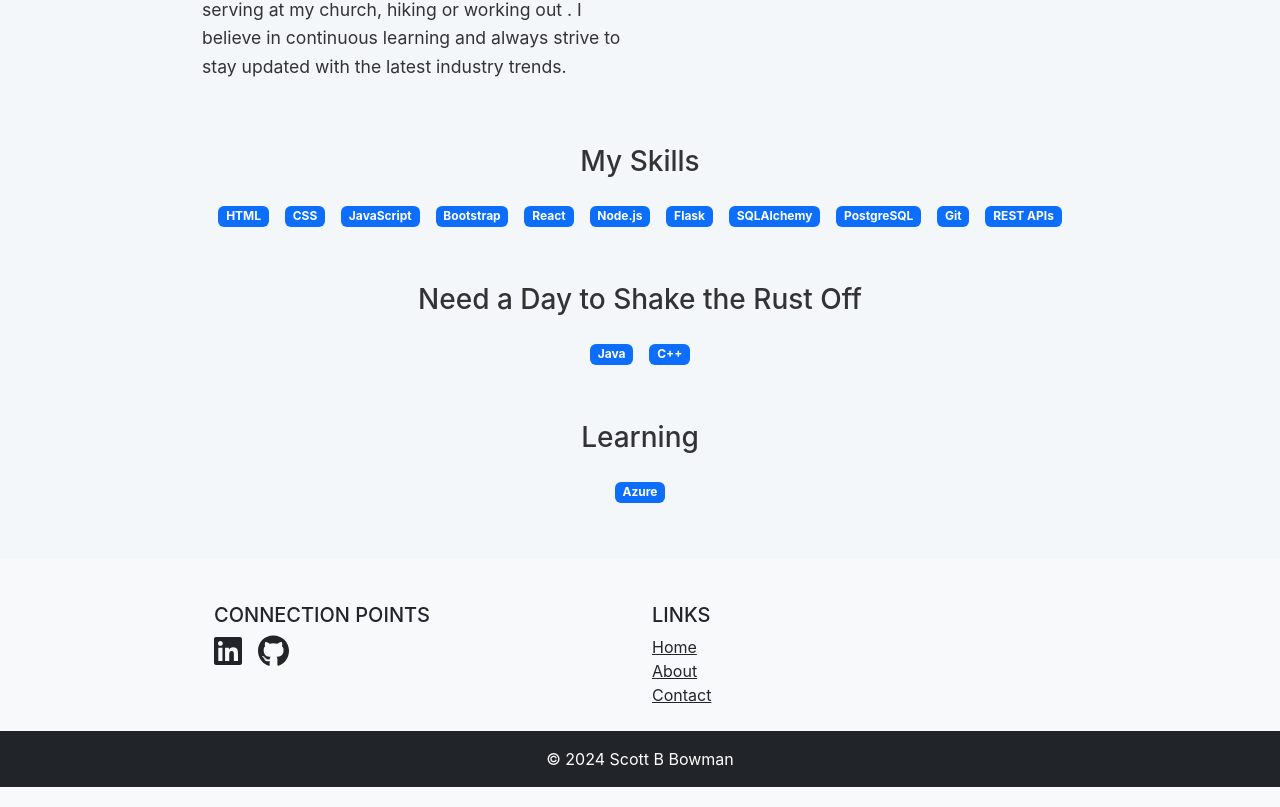
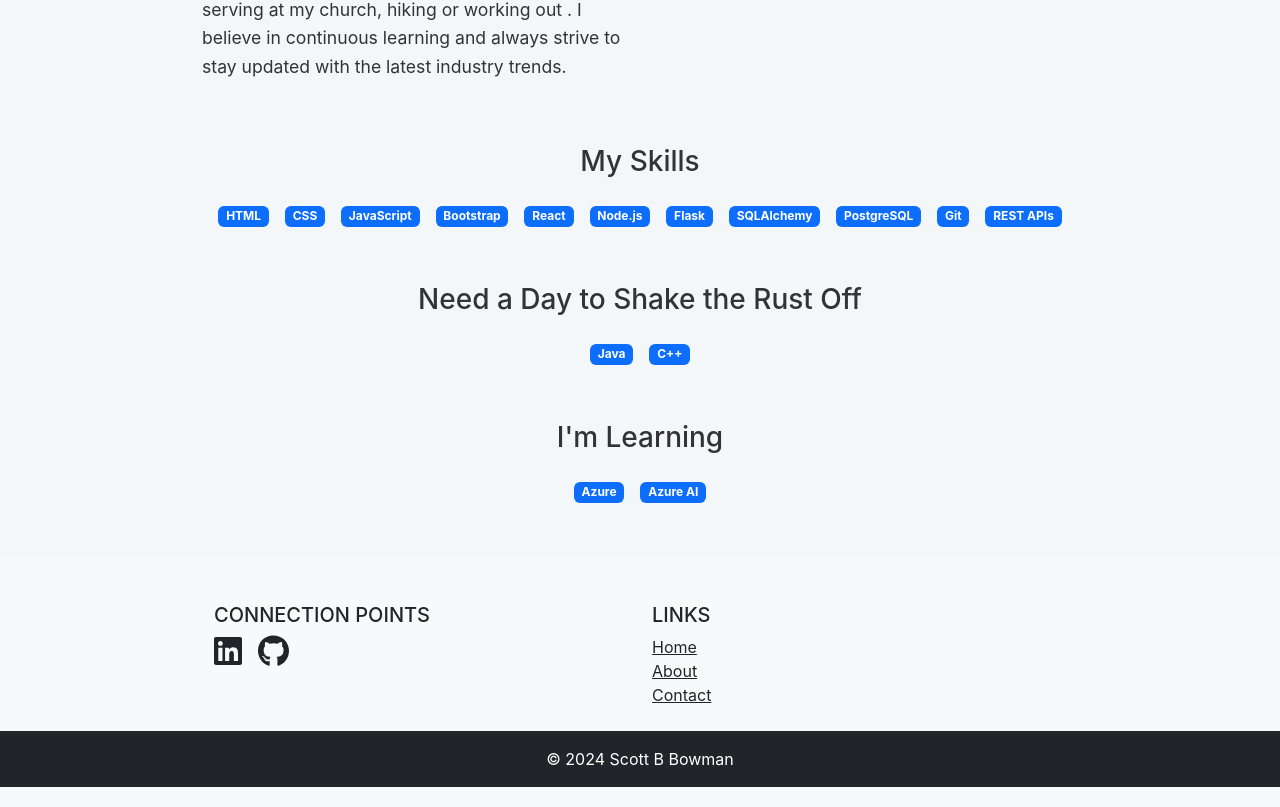
Before and after one commit to Arcarius41/my-vibrant-website, a React (Create React App) app: page /about in a window 1280 px wide. Shown: the part 566-1373 px from the top of the page. Built offline with nearby package versions, Linux system fonts and the light colour scheme.

Commit message:
finished adding I'm Learning section, add softskills and story section next

```diff
--- a/src/About.js
+++ b/src/About.js
@@ -1,7 +1,7 @@
 // src/About.js
-import React from 'react';
-import 'bootstrap/dist/css/bootstrap.min.css';
-import './About.css';
+import React from "react";
+import "bootstrap/dist/css/bootstrap.min.css";
+import "./About.css";
 
 function About() {
   return (
@@ -10,10 +10,10 @@ function About() {
         <div className="col-md-6">
           <h2 className="text-center">Scott B Bowman</h2>
           <p>
-            Hello! I'm a passionate web developer with a strong
-            background in front-end and back-end technologies. My journey into
-            full-stack development started when I was introduced to HTML and,
-            and I've been hooked ever since.
+            Hello! I'm a passionate web developer with a strong background in
+            front-end and back-end technologies. My journey into full-stack
+            development started when I was introduced to HTML and, and I've been
+            hooked ever since.
           </p>
           <p>
             Over the years, I've honed my skills in various technologies,
@@ -22,8 +22,11 @@ function About() {
             experience.
           </p>
           <p>
-            When I'm not coding, you can find me playing hide-n-seek with my 5 year old daughter, building pc's, playing fantasy crpg's on my computer, serving at my church, hiking or working out . I believe in continuous learning and always strive to
-            stay updated with the latest industry trends.
+            When I'm not coding, you can find me playing hide-n-seek with my 5
+            year old daughter, building pc's, playing fantasy crpg's on my
+            computer, serving at my church, hiking or working out . I believe in
+            continuous learning and always strive to stay updated with the
+            latest industry trends.
           </p>
         </div>
         <div className="col-md-6 text-center">
@@ -86,13 +89,26 @@ function About() {
           </div>
           <div className="row mt-5">
             <div className="col-12">
-          <h3 className="text-center">Learning</h3>
+              <h3 className="text-center">I'm Learning</h3>
               <div className="d-flex justify-content-center flex-wrap">
                 <span className="badge bg-primary m-2">Azure</span>
-            {/* <span className="badge bg-primary m-2">CSS</span> */}
+                <span className="badge bg-primary m-2">Azure AI</span>
               </div>
             </div>
           </div>
+          {/* <div className="row mt-5">
+            <div className="col-12">
+              <h3 className="text-center">Soft Skills</h3>
+              <div className="d-flex justify-content-center flex-wrap">
+              <a
+                              href="/serenity-scribe"
+                              className="btn btn-warning"
+                            >
+                              Learn More
+                            </a>
+              </div>
+            </div>
+          </div> */}
         </div>
       </div>
     </div>
```
Lines whose indentation alone changed are shown as unchanged.
